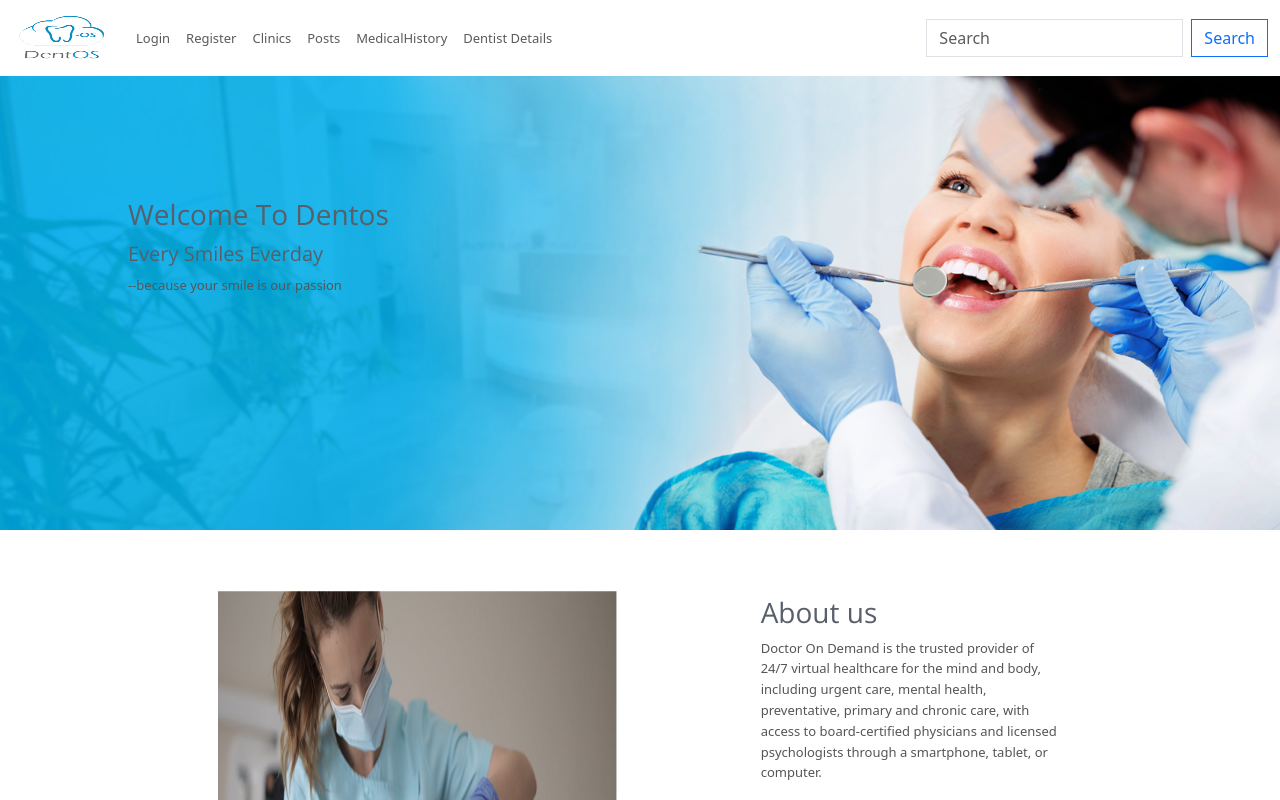
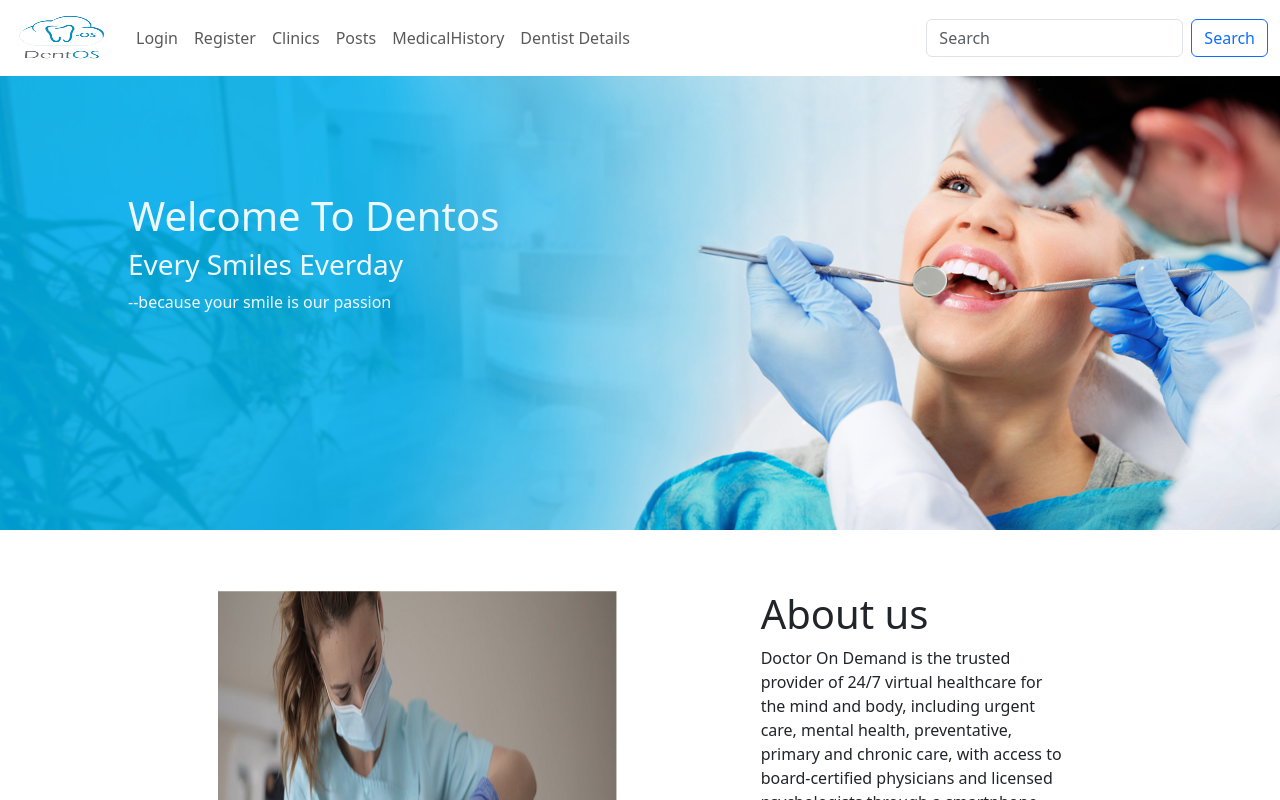
Before and after one commit to Isla-Nad/ITI-FinalProject, a React (Create React App) app: page / in a window 1280 px wide. Shown: the top 800 px of the page. Built offline with nearby package versions, Linux system fonts and the light colour scheme.

Commit message:
merging john into main

```diff
--- a/src/pages/DoctorProfile/Doctor_Profile.css
+++ b/src/pages/DoctorProfile/Doctor_Profile.css
@@ -1,23 +1,9 @@
-@import url(http://fonts.googleapis.com/css?family=Open+Sans:300,400);
-
-* {
-   border-radius: 0 !important;
-}
-
-body {
-   color: #333;
-   font-size: 13px;
-   line-height: 1.6;
-}
-
-.text-content{
+.text-content {
   -moz-border-radius: 5%;
   -webkit-border-radius: 5%;
   border-radius: 5%;
-    box-shadow: 5px 5px 0 rgba(0,0,0,0.08);
+  box-shadow: 5px 5px 0 rgba(0, 0, 0, 0.08);
 }
-
-
 
 /*progress-bar (colors)*/
 .progress {
@@ -60,79 +46,12 @@ body {
   background: #79d5b3;
 }
 
-.progress-bar-dark {
-  background: #555;
-}
-
-
-
-
-p,
-li,
-li a {
-   color: #555;
-}
-
-a {
-   color: #72c02c;
-   text-decoration: none;
-}
-
-a,
-a:focus,
-a:hover,
-a:active {
-   outline: 0 !important;
-}
-a:focus {
-  text-decoration: none;
-}
-a:hover {
-   color: #72c02c;
-   text-decoration: underline;
-}
-
-hr {
+.progress-bar-da hr {
   margin: 30px 0;
 }
 
 hr.hr-md {
   margin: 20px 0;
-}
-
-/*Headings*/
-h1 {
-  font-size: 28px;
-  line-height: 35px;
-}
-h2 {
-  font-size: 24px;
-  line-height: 33px;
-}
-h3 {
-  font-size: 20px;
-  line-height: 27px;
-}
-h4 {
-  line-height: 25px;
-}
-h5 {
-  line-height: 20px;
-}
-h6 {
-  line-height: 18px;
-}
-
-h1, h2, h3, h4, h5, h6 {
-  color: #585f69;
-  margin-top: 5px;
-  text-shadow: none;
-  font-weight: normal;
-  font-family: 'Open Sans', sans-serif;
-}
-
-h1 i, h2 i, h3 i, h4 i, h5 i, h6 i {
-   margin-right: 5px;
 }
 
 /*Block Headline*/
@@ -177,7 +96,7 @@ h1 i, h2 i, h3 i, h4 i, h5 i, h6 i {
 
 .heading h2:before,
 .heading h2:after {
-  content: ' ';
+  content: " ";
   width: 70%;
   position: absolute;
   border-width: 1px;
@@ -357,8 +276,8 @@ h3.heading-xs {
 
 .carousel-v1 .carousel-arrow a.carousel-control {
   opacity: 1;
-   font-size:30px;
-   height:inherit;
+  font-size: 30px;
+  height: inherit;
   width: inherit;
   background: none;
   text-shadow: none;
```
Lines whose indentation alone changed are shown as unchanged.
